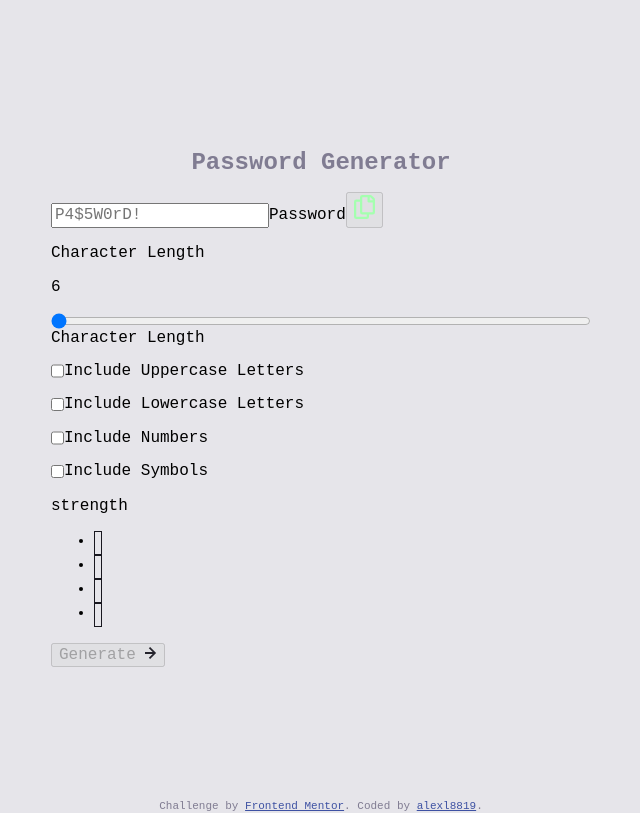
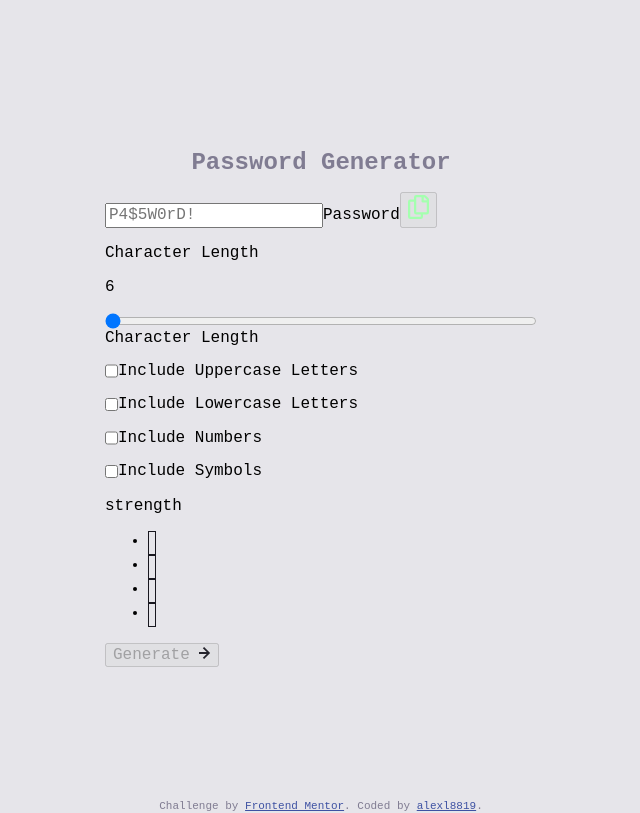
Before and after one commit to alexl8819/password-generator-app, a React (Vite) app: page / in a window 1280 px wide. Shown: the whole page, without its empty margins (319-959 px from the left). Built offline with nearby package versions, Linux system fonts and the light colour scheme.

Commit message:
revert: change container size back to 27rem

```diff
--- a/src/App.css
+++ b/src/App.css
@@ -12,6 +12,6 @@
 
 @media screen and (min-width: 640px) {
   .container {
-    min-width: 33.75rem;
+    min-width: 27rem;
   }
 }
```
